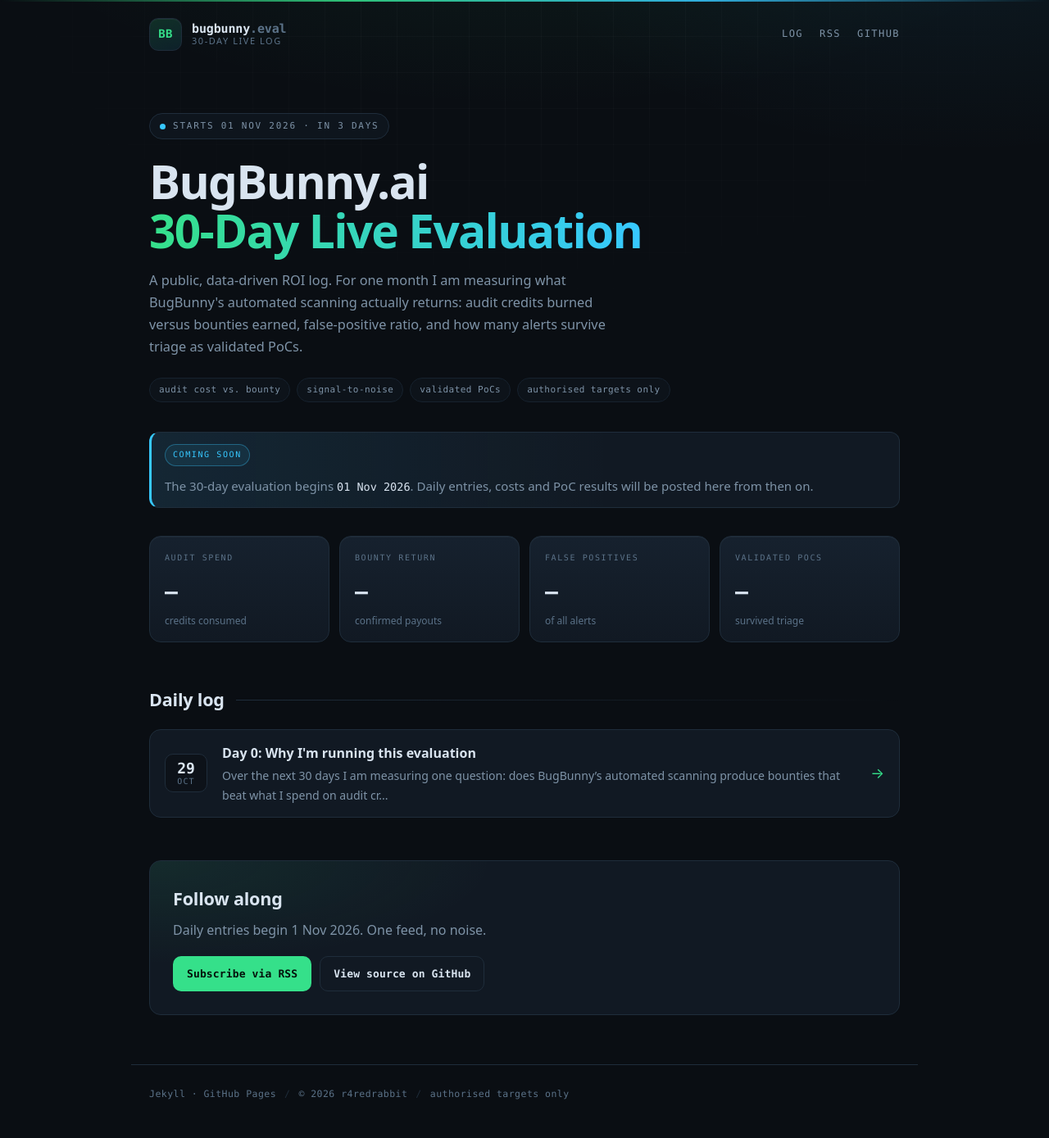
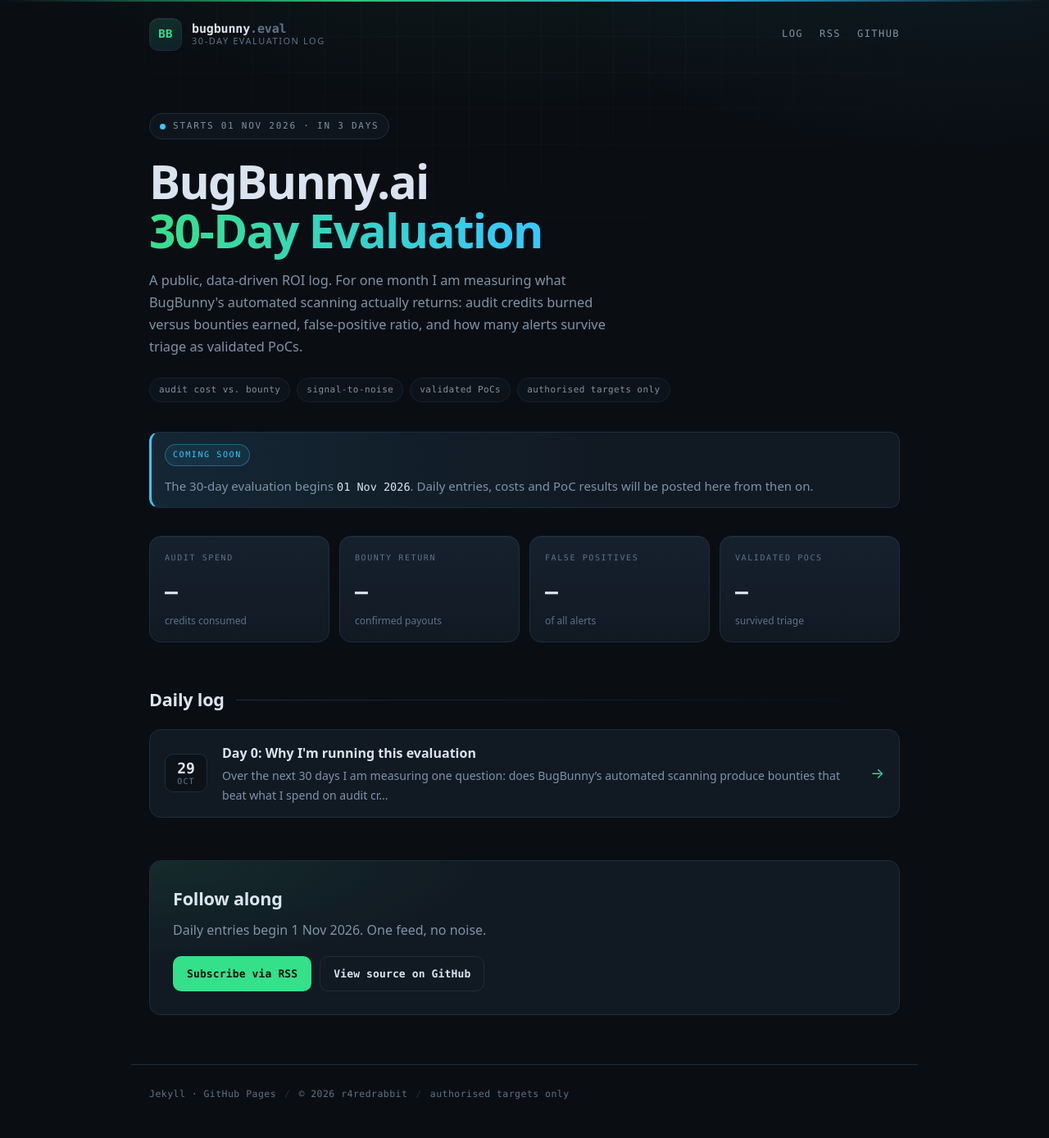
Before and after one commit to r4redrabbit/bugbunny-30day-eval, a Jekyll site: the page built from index.html, in a window 1280 px wide. Shown: the whole page at 82% size. Built offline with Jekyll 4.4.1, drawn with Linux system fonts in a browser that asks for light colours.

Commit message:
Rename: 30-Day Evaluation

```diff
--- a/_config.yml
+++ b/_config.yml
@@ -1,4 +1,4 @@
-title: "BugBunny.ai: 30-Day Live Evaluation"
+title: "BugBunny.ai: 30-Day Evaluation"
 description: "A public, data-driven ROI analysis of BugBunny's automated bug bounty platform — audit cost vs. bounty return, false-positive ratios, and validated PoCs."
 url: "https://r4redrabbit.github.io"
 baseurl: "/bugbunny-30day-eval"
--- a/_layouts/default.html
+++ b/_layouts/default.html
@@ -24,7 +24,7 @@
       <span class="mark">BB</span>
       <span class="brand-text">
         <strong>bugbunny<span class="dim">.eval</span></strong>
-        <small>30-day live log</small>
+        <small>30-day evaluation log</small>
       </span>
     </a>
     <nav class="site-nav">
--- a/index.html
+++ b/index.html
@@ -1,13 +1,13 @@
 ---
 layout: default
-title: "30-Day Live Evaluation"
+title: "30-Day Evaluation"
 ---
 <section class="hero">
   <p class="eyebrow" id="status">
     <span class="dot soon"></span>
     <span id="status-text">starts {{ site.eval_start | date: "%d %b %Y" }}</span>
   </p>
-  <h1>BugBunny.ai<br><span class="grad">30-Day Live Evaluation</span></h1>
+  <h1>BugBunny.ai<br><span class="grad">30-Day Evaluation</span></h1>
   <p class="lede">
     A public, data-driven ROI log. For one month I am measuring what BugBunny's
     automated scanning actually returns: audit credits burned versus bounties
```
Also changed, not shown: README.md.
